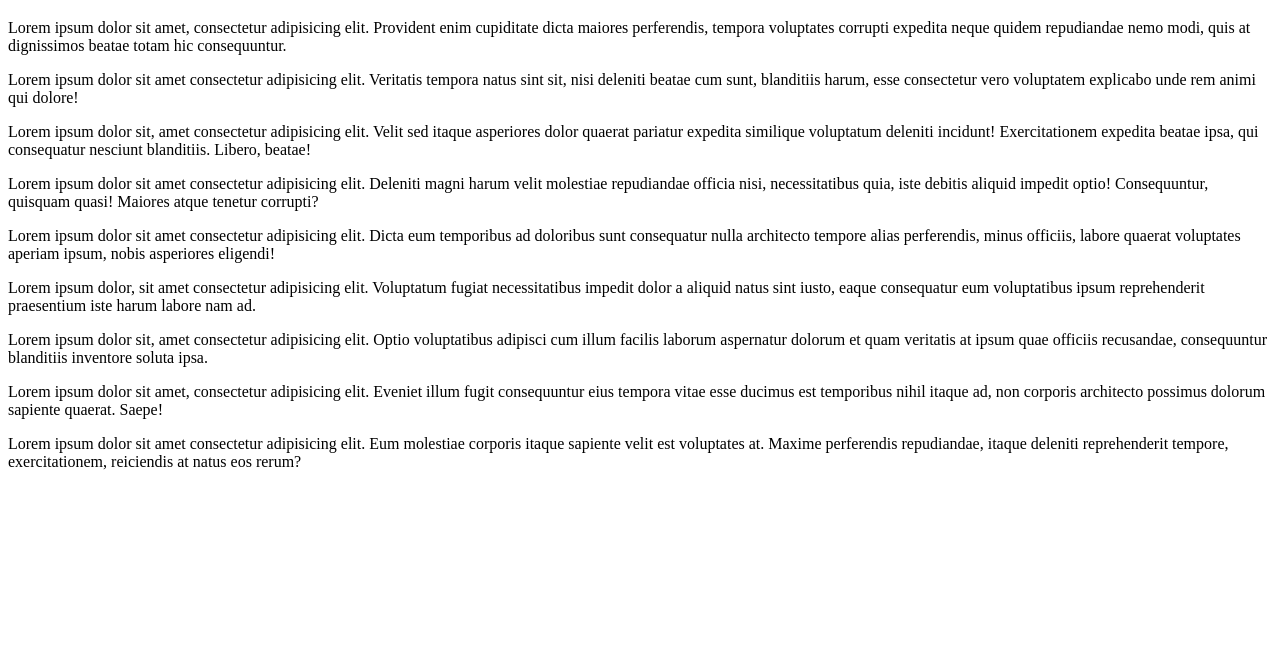
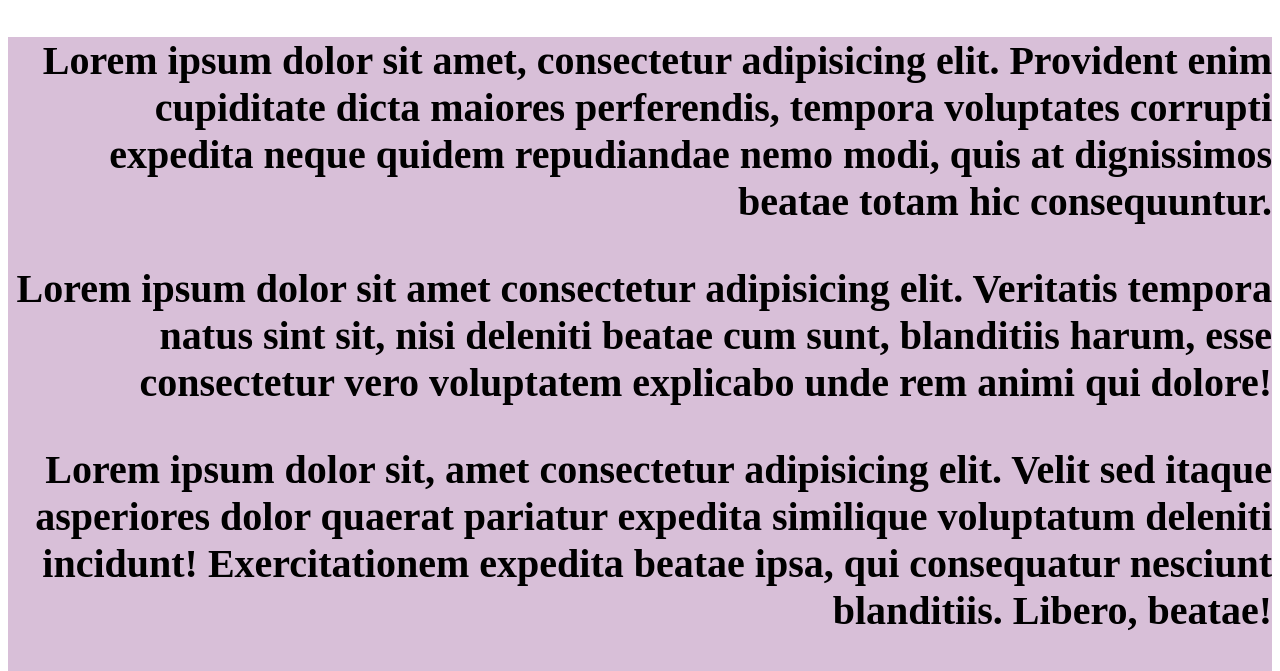
Before and after one commit to valealvarez2854/claseCSS, a plain HTML site: page index.html in a window 1280 px wide. Shown: the part 61-732 px from the top of the page. Drawn offline with Linux system fonts and the light colour scheme.

Commit message:
pusimos estilos

```diff
--- /dev/null
+++ b/estilos.css
@@ -0,0 +1,17 @@
+p {
+font-size: 40px;
+font-family:"Segoe Print";
+font-weight: bold;
+color:rgb(0, 0, 0);
+text-align:right;
+
+}
+main{
+    background-color: thistle;
+}
+header{
+   background-color:  pink;
+}
+footer{
+    background-color: violet;
+}
--- a/index.html
+++ b/index.html
@@ -4,6 +4,7 @@
     <meta charset="UTF-8">
     <meta name="viewport" content="width=device-width, initial-scale=1.0">
     <title>Document</title>
+    <link rel="stylesheet" href="estilos.css">
 </head>
 <body>
     <header>
```
